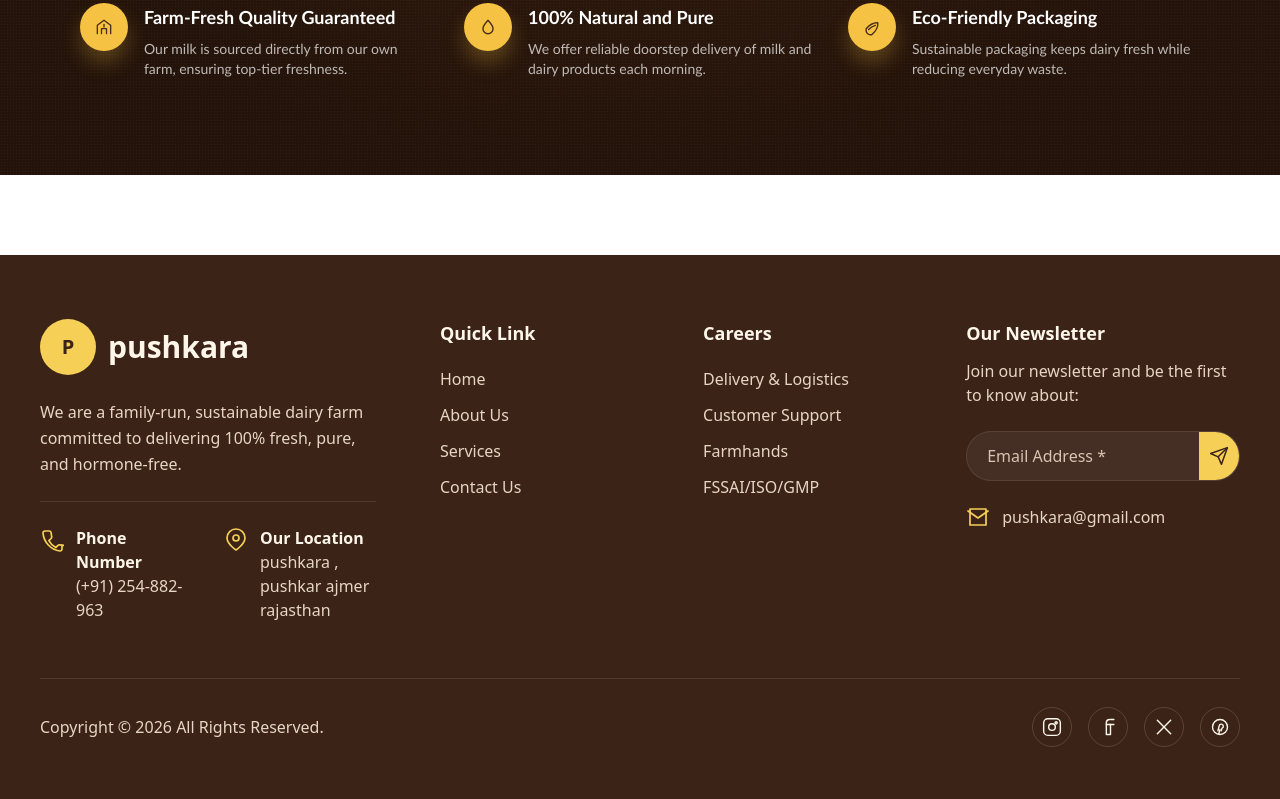
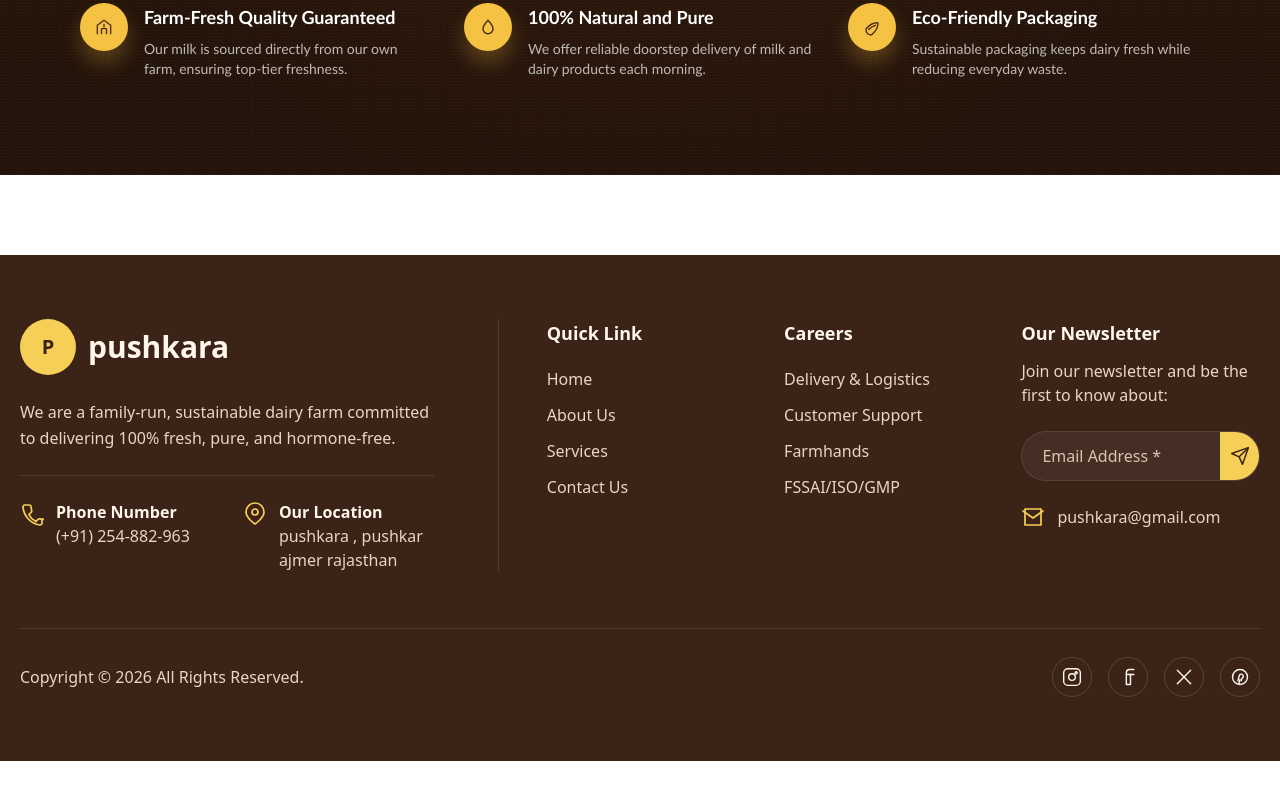
Before and after one commit to RitikDutta/pushkara_vite, a React (Vite) app: page / in a window 1280 px wide. Shown: the part 2939-3738 px from the top of the page. After the commit the page ends 3700 px from the top, so only its background shows below. Built offline with nearby package versions, Linux system fonts and the light colour scheme.

Commit message:
fixed width added footer

```diff
--- a/src/components/layout/Footer.jsx
+++ b/src/components/layout/Footer.jsx
@@ -1,8 +1,8 @@
 export default function Footer() {
   return (
     <footer className="mt-20 bg-[#3b2318] text-[#f3e7d7]">
-      <div className="mx-auto max-w-[1400px] px-6 py-16 lg:px-10 2xl:px-16 2xl:py-20">
-        <div className="grid gap-12 lg:grid-cols-[1.35fr_0.8fr_0.8fr_1.1fr] lg:gap-16 2xl:grid-cols-[1.5fr_0.9fr_0.9fr_1.15fr] 2xl:gap-20">
+      <div className="mx-auto w-[calc(100%-40px)] max-w-[1600px] px-0 py-16 2xl:py-20">
+        <div className="grid gap-12 md:grid-cols-[minmax(0,0.95fr)_minmax(0,1fr)] md:gap-10 lg:gap-12 xl:grid-cols-[minmax(0,0.95fr)_minmax(0,1.75fr)] xl:gap-16 2xl:grid-cols-[minmax(0,1fr)_minmax(0,2fr)] 2xl:gap-20">
           <div className="space-y-6">
             <div className="flex items-center gap-3">
               <div className="flex h-14 w-14 items-center justify-center rounded-full bg-[#f6cf57] text-xl font-bold text-[#3b2318]">
@@ -18,7 +18,7 @@ export default function Footer() {
 
             <div className="h-px w-full bg-white/10" />
 
-            <div className="grid gap-8 sm:grid-cols-2">
+            <div className="grid gap-8 xl:grid-cols-2">
               <div className="flex items-start gap-3">
                 <span className="mt-0.5 text-[#f6cf57]">
                   <svg
@@ -63,6 +63,8 @@ export default function Footer() {
             </div>
           </div>
 
+          <div className="md:border-l md:border-white/10 md:pl-8 xl:pl-12">
+            <div className="grid gap-10 sm:grid-cols-2 xl:grid-cols-[minmax(0,0.95fr)_minmax(0,0.95fr)_minmax(0,1.25fr)] xl:gap-14">
               <div>
                 <h3 className="text-lg font-semibold text-[#fef6e9]">Quick Link</h3>
                 <ul className="mt-5 space-y-3 text-base text-[#e7d6c4]">
@@ -115,7 +117,7 @@ export default function Footer() {
                 </ul>
               </div>
 
-          <div className="space-y-6">
+              <div className="space-y-6 sm:col-span-2 xl:col-span-1">
                 <div>
                   <h3 className="text-lg font-semibold text-[#fef6e9]">Our Newsletter</h3>
                   <p className="mt-3 text-base text-[#e7d6c4]">
@@ -167,6 +169,8 @@ export default function Footer() {
                     </svg>
                   </span>
                   <span>pushkara@gmail.com</span>
+                </div>
+              </div>
             </div>
           </div>
         </div>
```
Lines whose indentation alone changed are shown as unchanged.
